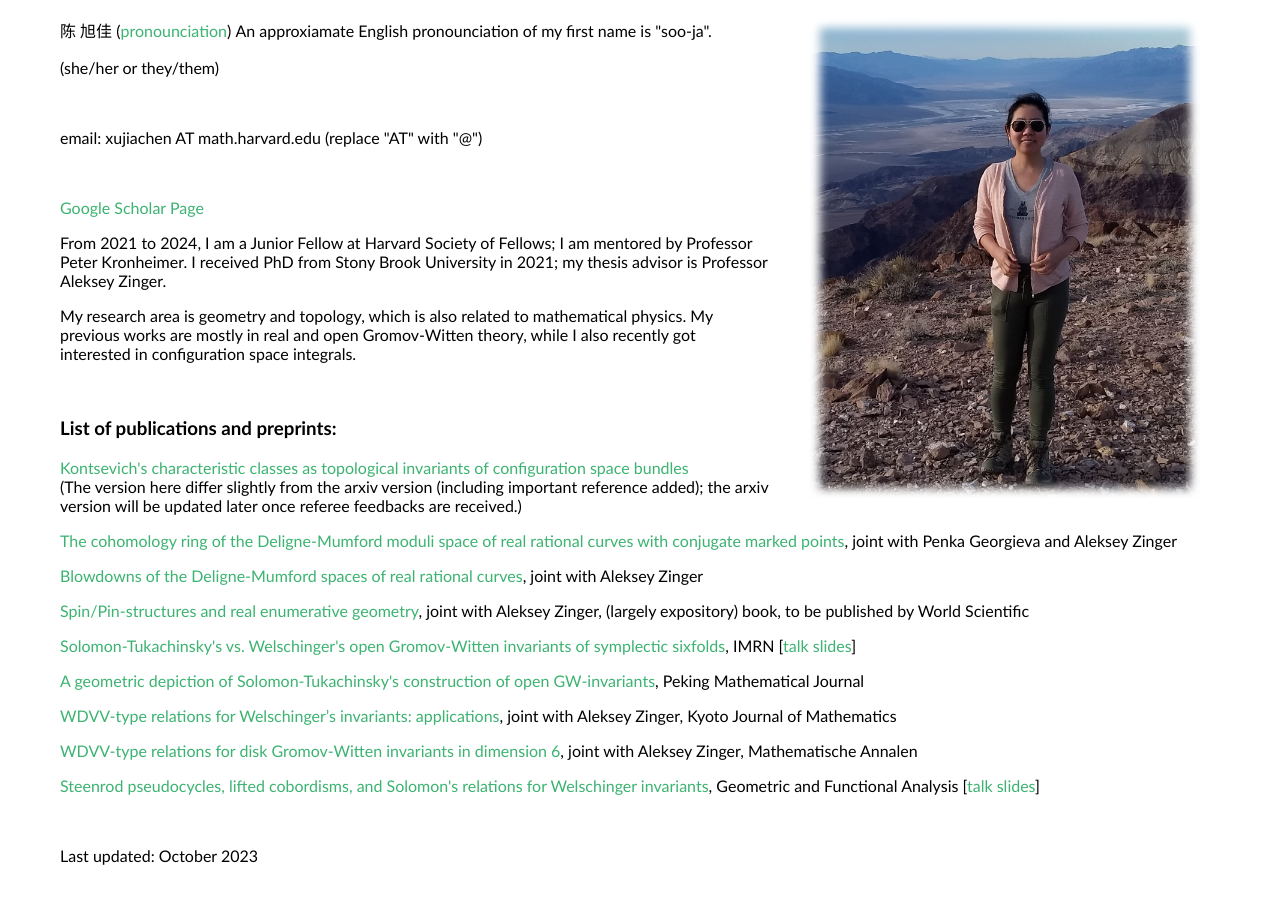
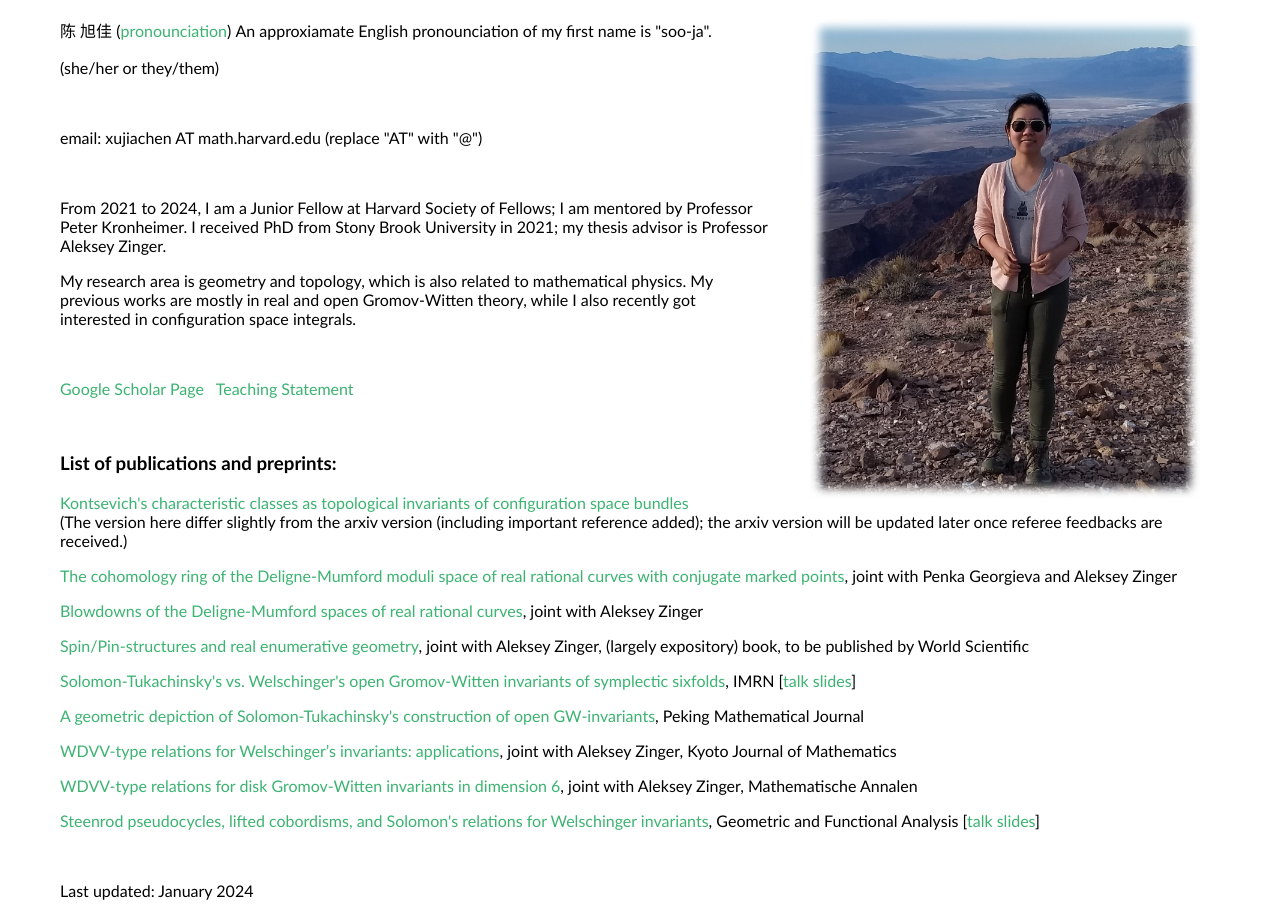
Before and after one commit to xujia-c/xujia-c.github.io, a plain HTML site: page index.html in a window 1280 px wide. Shown: the part 92-1008 px from the top of the page. Before the commit the page ends 973 px from the top, so only its background shows below. Drawn offline with Linux system fonts and the light colour scheme.

Commit message:
Update index.html

```diff
--- a/index.html
+++ b/index.html
@@ -53,12 +53,15 @@ An approxiamate English pronounciation of my first name is "soo-ja".</p>
 <p>email: xujiachen AT math.harvard.edu (replace "AT" with "@")</p>
 <br>
 
-<p><a href="https://scholar.google.com/citations?view_op=list_works&hl=en&user=KeN33eIAAAAJ">Google Scholar Page</a></p>
-
 <p> From 2021 to 2024, I am a Junior Fellow at Harvard Society of Fellows; I am mentored by Professor Peter Kronheimer.
 I received PhD from Stony Brook University in 2021; my thesis advisor is Professor Aleksey Zinger</a>. </p>
 
 <p>My research area is geometry and topology, which is also related to mathematical physics. My previous works are mostly in real and open Gromov-Witten theory, while I also recently got interested in configuration space integrals.
+</p>
+<br>
+
+<p>
+<a href="https://scholar.google.com/citations?view_op=list_works&hl=en&user=KeN33eIAAAAJ">Google Scholar Page</a>&nbsp;&nbsp;&nbsp;<a href="TeachingStatement2023.pdf">Teaching Statement</a>
 </p>
 <br>
 
@@ -78,7 +81,7 @@ I received PhD from Stony Brook University in 2021; my thesis advisor is Profess
 </div>
 
 <br>
-<p>Last updated: October 2023</p>
+<p>Last updated: January 2024</p>
 
 </body>
 </html>
```
